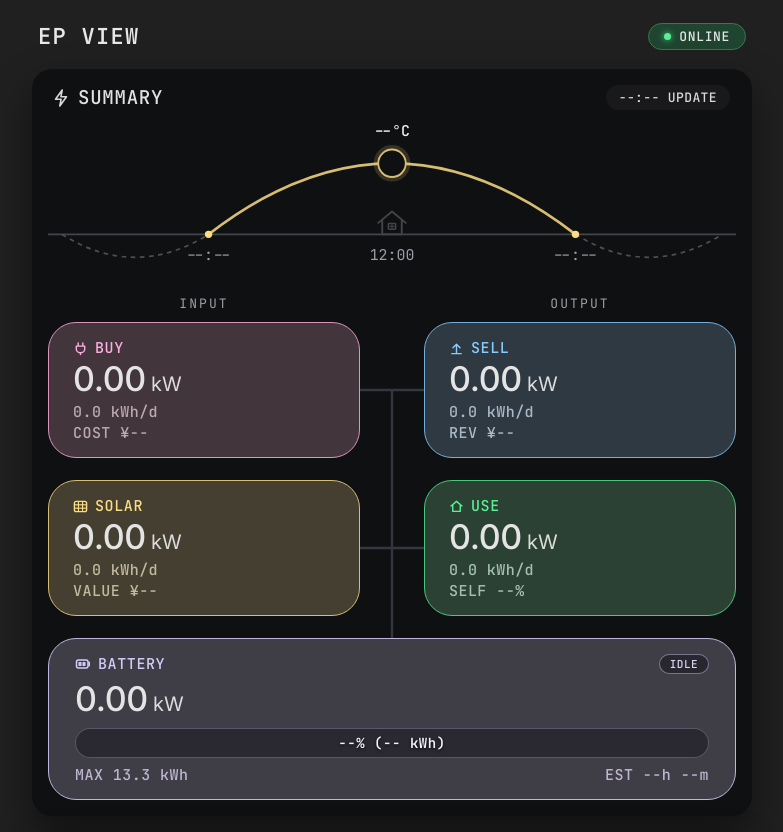
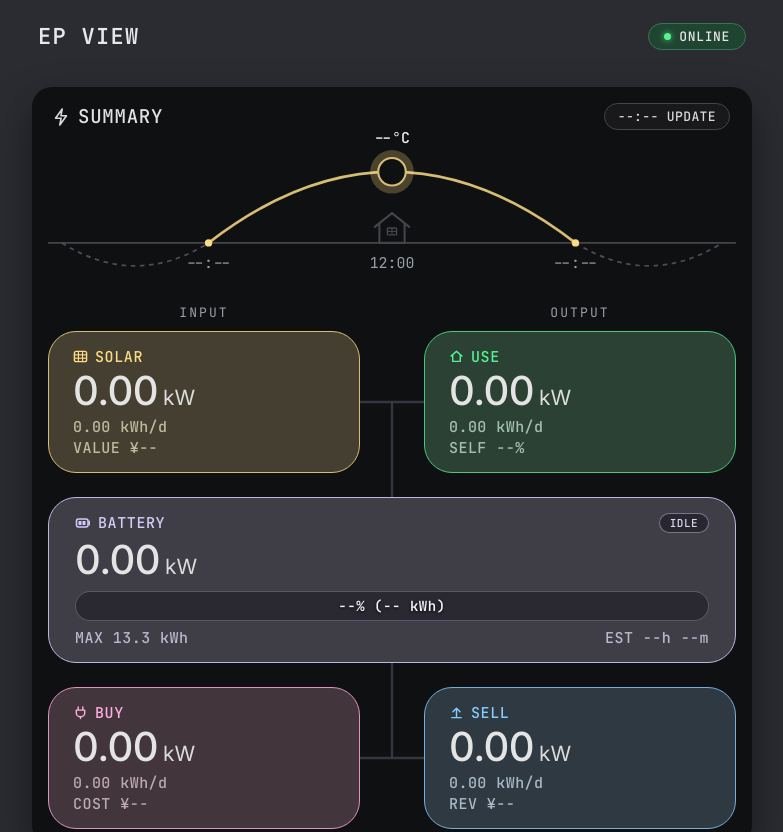
Before and after one commit to litoma/solar, a React app: page / in a window 1280 px wide. Shown: the top 832 px of the page, without its empty margins (248-1031 px from the left). Built offline with nearby package versions, Linux system fonts and the light colour scheme; no server answers.

Commit message:
Refine layout, flow routing, roof spacing, and compact currency labels

```diff
--- a/index.html
+++ b/index.html
@@ -36,23 +36,23 @@
           </span>
           <h2 class="ef-title">SUMMARY</h2>
         </div>
-        <span class="ef-pill" id="ef-time">--:-- UPDATE</span>
+        <span class="ef-pill ef-pill-time" id="ef-time">--:-- UPDATE</span>
       </header>
 
       <div class="ef-canvas">
-        <!-- 太陽軌道・外気温テキスト(枠なし)・天気アイコン (BUY〜SELLの左右幅に揃えた全幅設計) -->
+        <!-- 太陽軌道・外気温テキスト(枠なし)・天気アイコン (上部余白を少し詰め、BUY〜SELLの左右幅に揃えた設計) -->
         <div class="ef-sun-wrap">
-          <svg class="ef-sun-svg" viewBox="0 0 600 144" preserveAspectRatio="xMidYMid meet"
+          <svg class="ef-sun-svg" viewBox="0 10 600 134" preserveAspectRatio="xMidYMid meet"
             aria-label="Solar Elevation & Weather Curve">
             <!-- 地平線 (実線・左右端0〜600までフル幅) -->
             <line x1="0" y1="98" x2="600" y2="98" stroke="#44454a" stroke-width="1.6" />
-            <!-- 太陽軌道の真ん中 (12:00の上) の簡易的な家のアイコン (接地面を水平線 y=98 に重ね、窓付き) -->
-            <g transform="translate(300, 86)" aria-hidden="true">
-              <path d="M-12 2 L0 -8 L12 2 M-8.5 0 V12 H8.5 V0" fill="none" stroke="#44454a" stroke-width="1.6"
+            <!-- 太陽軌道の真ん中 (12:00の上) の家のアイコン (一回り大きく、接地面を y=98 に合わせ、窓付き) -->
+            <g transform="translate(300, 82)" aria-hidden="true">
+              <path d="M-15 2 L0 -10 L15 2 M-11 0 V16 H11 V0" fill="none" stroke="#44454a" stroke-width="1.8"
                 stroke-linecap="round" stroke-linejoin="round" />
-              <rect x="-3.2" y="2.5" width="6.4" height="5" rx="0.6" fill="none" stroke="#44454a" stroke-width="1.2" />
-              <line x1="0" y1="2.5" x2="0" y2="7.5" stroke="#44454a" stroke-width="0.9" />
-              <line x1="-3.2" y1="5" x2="3.2" y2="5" stroke="#44454a" stroke-width="0.9" />
+              <rect x="-4" y="3" width="8" height="6" rx="0.8" fill="none" stroke="#44454a" stroke-width="1.3" />
+              <line x1="0" y1="3" x2="0" y2="9" stroke="#44454a" stroke-width="1.0" />
+              <line x1="-4" y1="6" x2="4" y2="6" stroke="#44454a" stroke-width="1.0" />
             </g>
             <!-- 日の出前・日の入り後の破線カーブ -->
             <path d="M 12 98 Q 76 138 140 98" fill="none" stroke="#4d4e54" stroke-width="1.5" stroke-dasharray="4 4" />
@@ -71,13 +71,13 @@
             <text x="300" y="120" class="sun-time-label" id="sun-noon-label">12:00</text>
             <text x="460" y="120" class="sun-time-label" id="sun-set-label">--:--</text>
 
-            <!-- 現在時刻マーカー: 外気温テキスト(枠なし) + 天気アイコン -->
+            <!-- 現在時刻マーカー: 外気温テキスト(枠なし) + 天気アイコン (外側の半透明枠を太めに) -->
             <g id="sun-marker-group" transform="translate(300, 36)">
-              <g id="sun-badge-group" transform="translate(0, -24)">
+              <g id="sun-badge-group" transform="translate(0, -25)">
                 <text x="0" y="0" class="sun-badge-text" id="sun-badge-temp">--°C</text>
               </g>
-              <circle cx="0" cy="0" r="16" fill="rgba(251, 221, 132, 0.16)" id="sun-marker-glow" />
-              <circle cx="0" cy="0" r="12" fill="#0f1012" stroke="#d7bd72" stroke-width="1.6" id="sun-marker-ring" />
+              <circle cx="0" cy="0" r="19" fill="rgba(251, 221, 132, 0.25)" id="sun-marker-glow" />
+              <circle cx="0" cy="0" r="12" fill="#0f1012" stroke="#d7bd72" stroke-width="1.8" id="sun-marker-ring" />
               <g id="sun-weather-icon"></g>
             </g>
           </svg>
@@ -90,43 +90,9 @@
           <div class="ef-col-label">OUTPUT</div>
         </div>
 
-        <!-- 1段目: BUY / SELL, 2段目: SOLAR / USE, 3段目: BATTERY -->
+        <!-- 1段目: SOLAR / USE, 2段目: BATTERY, 3段目: BUY / SELL -->
         <div class="ef-flow-layout">
-          <!-- BUY (1段目・左) -->
-          <article class="ef-card ef-card-buy" id="card-buy">
-            <div class="ef-card-head">
-              <span class="ef-card-title">
-                <svg class="ef-card-icon" width="15" height="15" viewBox="0 0 16 16" fill="none" aria-hidden="true">
-                  <path
-                    d="M5.5 2V5.5M10.5 2V5.5M3.5 5.5H12.5V8.5C12.5 10.7 10.7 12.5 8.5 12.5H7.5C5.3 12.5 3.5 10.7 3.5 8.5V5.5ZM8 12.5V14.5"
-                    stroke="currentColor" stroke-width="1.5" stroke-linecap="round" stroke-linejoin="round" />
-                </svg>
-                BUY
-              </span>
-              <span class="ef-outline-badge ef-buy-badge" id="buy-mode-badge" hidden>STANDBY</span>
-            </div>
-            <div class="ef-card-value" id="val-buy-kw">0.00<span class="ef-unit">kW</span></div>
-            <div class="ef-card-sub" id="val-buy-today">0.0 kWh/d</div>
-            <div class="ef-card-highlight" id="val-buy-yen">COST ¥--</div>
-          </article>
-
-          <!-- SELL (1段目・右) -->
-          <article class="ef-card ef-card-sell" id="card-sell">
-            <div class="ef-card-head">
-              <span class="ef-card-title">
-                <svg class="ef-card-icon" width="15" height="15" viewBox="0 0 16 16" fill="none" aria-hidden="true">
-                  <path d="M8 13.5V3.5M8 3.5L4.2 7.3M8 3.5L11.8 7.3M3 13.5H13" stroke="currentColor" stroke-width="1.5"
-                    stroke-linecap="round" stroke-linejoin="round" />
-                </svg>
-                SELL
-              </span>
-            </div>
-            <div class="ef-card-value" id="val-sell-kw">0.00<span class="ef-unit">kW</span></div>
-            <div class="ef-card-sub" id="val-sell-today">0.0 kWh/d</div>
-            <div class="ef-card-highlight" id="val-sell-yen">REV ¥--</div>
-          </article>
-
-          <!-- SOLAR (2段目・左) -->
+          <!-- SOLAR (1段目・左) -->
           <article class="ef-card ef-card-solar" id="card-solar">
             <div class="ef-card-head">
               <span class="ef-card-title">
@@ -141,11 +107,11 @@
               </span>
             </div>
             <div class="ef-card-value" id="val-solar-kw">0.00<span class="ef-unit">kW</span></div>
-            <div class="ef-card-sub" id="val-solar-today">0.0 kWh/d</div>
+            <div class="ef-card-sub" id="val-solar-today">0.00 kWh/d</div>
             <div class="ef-card-highlight" id="val-solar-yen">VALUE ¥--</div>
           </article>
 
-          <!-- USE (2段目・右) -->
+          <!-- USE (1段目・右) -->
           <article class="ef-card ef-card-use" id="card-use">
             <div class="ef-card-head">
               <span class="ef-card-title">
@@ -157,31 +123,20 @@
               </span>
             </div>
             <div class="ef-card-value" id="val-use-kw">0.00<span class="ef-unit">kW</span></div>
-            <div class="ef-card-sub" id="val-use-today">0.0 kWh/d</div>
+            <div class="ef-card-sub" id="val-use-today">0.00 kWh/d</div>
             <div class="ef-card-highlight" id="val-use-self">SELF --%</div>
           </article>
 
-          <!-- 中央フロー接続線レイヤ (縦・横の太さを完全統一し、送電元の色で描画) -->
-          <svg class="ef-connectors" viewBox="0 0 64 316" preserveAspectRatio="none" aria-hidden="true">
-            <!-- ベースライン (非アクティブ時の暗い実線) -->
-            <line x1="0" y1="68" x2="64" y2="68" class="flow-line-base" vector-effect="non-scaling-stroke" />
-            <line x1="0" y1="226" x2="64" y2="226" class="flow-line-base" vector-effect="non-scaling-stroke" />
-            <line x1="32" y1="68" x2="32" y2="316" class="flow-line-base" vector-effect="non-scaling-stroke" />
-
-            <!-- アクティブ破線 -->
-            <line id="line-buy" x1="0" y1="68" x2="32" y2="68" class="flow-line" vector-effect="non-scaling-stroke" />
-            <line id="line-sell" x1="32" y1="68" x2="64" y2="68" class="flow-line" vector-effect="non-scaling-stroke" />
-            <line id="line-trunk-mid" x1="32" y1="68" x2="32" y2="226" class="flow-line"
-              vector-effect="non-scaling-stroke" />
-            <line id="line-solar" x1="0" y1="226" x2="32" y2="226" class="flow-line"
-              vector-effect="non-scaling-stroke" />
-            <line id="line-use" x1="32" y1="226" x2="64" y2="226" class="flow-line"
-              vector-effect="non-scaling-stroke" />
-            <line id="line-batt" x1="32" y1="226" x2="32" y2="316" class="flow-line"
-              vector-effect="non-scaling-stroke" />
+          <!-- 上段コネクタ: SOLAR / USE ⇄ BATTERY 上端 -->
+          <svg class="ef-connectors ef-connectors-top" viewBox="0 0 64 166" preserveAspectRatio="none" aria-hidden="true">
+            <line x1="0" y1="71" x2="64" y2="71" class="flow-line-base" vector-effect="non-scaling-stroke" />
+            <line x1="32" y1="71" x2="32" y2="166" class="flow-line-base" vector-effect="non-scaling-stroke" />
+            <line id="line-solar" x1="0" y1="71" x2="32" y2="71" class="flow-line" vector-effect="non-scaling-stroke" />
+            <line id="line-use" x1="32" y1="71" x2="64" y2="71" class="flow-line" vector-effect="non-scaling-stroke" />
+            <line id="line-trunk-high" x1="32" y1="71" x2="32" y2="166" class="flow-line" vector-effect="non-scaling-stroke" />
           </svg>
 
-          <!-- BATTERY (3段目ワイド: 1段目右上に状態バッジ、2段目にkW、バー上に%・kWh、左下 MAX) -->
+          <!-- BATTERY (2段目ワイド) -->
           <article class="ef-card-battery" id="card-battery">
             <div class="ef-batt-top">
               <span class="ef-batt-label">
@@ -204,6 +159,49 @@
               <span id="val-batt-cap">MAX 13.3 kWh</span>
               <span id="val-batt-est">EST --h --m</span>
             </div>
+          </article>
+
+          <!-- 下段コネクタ: BATTERY 下端 ⇄ BUY / SELL -->
+          <svg class="ef-connectors ef-connectors-bottom" viewBox="0 0 64 166" preserveAspectRatio="none" aria-hidden="true">
+            <line x1="32" y1="0" x2="32" y2="95" class="flow-line-base" vector-effect="non-scaling-stroke" />
+            <line x1="0" y1="95" x2="64" y2="95" class="flow-line-base" vector-effect="non-scaling-stroke" />
+            <line id="line-trunk-low" x1="32" y1="0" x2="32" y2="95" class="flow-line" vector-effect="non-scaling-stroke" />
+            <line id="line-buy" x1="0" y1="95" x2="32" y2="95" class="flow-line" vector-effect="non-scaling-stroke" />
+            <line id="line-sell" x1="32" y1="95" x2="64" y2="95" class="flow-line" vector-effect="non-scaling-stroke" />
+          </svg>
+
+          <!-- BUY (3段目・左) -->
+          <article class="ef-card ef-card-buy" id="card-buy">
+            <div class="ef-card-head">
+              <span class="ef-card-title">
+                <svg class="ef-card-icon" width="15" height="15" viewBox="0 0 16 16" fill="none" aria-hidden="true">
+                  <path
+                    d="M5.5 2V5.5M10.5 2V5.5M3.5 5.5H12.5V8.5C12.5 10.7 10.7 12.5 8.5 12.5H7.5C5.3 12.5 3.5 10.7 3.5 8.5V5.5ZM8 12.5V14.5"
+                    stroke="currentColor" stroke-width="1.5" stroke-linecap="round" stroke-linejoin="round" />
+                </svg>
+                BUY
+              </span>
+              <span class="ef-outline-badge ef-buy-badge" id="buy-mode-badge" hidden>STANDBY</span>
+            </div>
+            <div class="ef-card-value" id="val-buy-kw">0.00<span class="ef-unit">kW</span></div>
+            <div class="ef-card-sub" id="val-buy-today">0.00 kWh/d</div>
+            <div class="ef-card-highlight" id="val-buy-yen">COST ¥--</div>
+          </article>
+
+          <!-- SELL (3段目・右) -->
+          <article class="ef-card ef-card-sell" id="card-sell">
+            <div class="ef-card-head">
+              <span class="ef-card-title">
+                <svg class="ef-card-icon" width="15" height="15" viewBox="0 0 16 16" fill="none" aria-hidden="true">
+                  <path d="M8 13.5V3.5M8 3.5L4.2 7.3M8 3.5L11.8 7.3M3 13.5H13" stroke="currentColor" stroke-width="1.5"
+                    stroke-linecap="round" stroke-linejoin="round" />
+                </svg>
+                SELL
+              </span>
+            </div>
+            <div class="ef-card-value" id="val-sell-kw">0.00<span class="ef-unit">kW</span></div>
+            <div class="ef-card-sub" id="val-sell-today">0.00 kWh/d</div>
+            <div class="ef-card-highlight" id="val-sell-yen">REV ¥--</div>
           </article>
         </div>
       </div>
@@ -268,8 +266,8 @@
                     <rect x="228.5" y="173.5" width="12.5" height="29" rx="2" class="roof-mod mod-pv1" />
                     <rect x="228.5" y="205.5" width="12.5" height="29" rx="2" class="roof-mod mod-pv1" />
                     <rect x="228.5" y="237.5" width="12.5" height="29" rx="2" class="roof-mod mod-pv1" />
-                    <!-- 右列 32TM-310 (1枚: 1762×767) -->
-                    <rect x="245" y="205.5" width="12.5" height="29" rx="2" class="roof-mod mod-pv1" />
+                    <!-- 右列 32TM-310 (1枚: 緑の上から2つ目 y=189.5 に合わせる) -->
+                    <rect x="245" y="189.5" width="12.5" height="29" rx="2" class="roof-mod mod-pv1" />
                   </g>
 
                   <!-- EAST (右三角領域, 中心 y=220): 北側(上)=36TM-350(2枚), 南側(下)=48TM-465(2枚) -->
@@ -419,8 +417,8 @@
       </div>
     </section>
 
-    <!-- 3. ECONOMICAL ウィジェット (推定発電量と実績発電量の比較・Recharts) -->
-    <section class="ef-shell ef-shell-solar" aria-label="Economical Solar Generation">
+    <!-- 3. PV GENERATION ウィジェット (推定発電量と実績発電量の比較・Recharts) -->
+    <section class="ef-shell ef-shell-solar" aria-label="PV Generation">
       <header class="ef-header">
         <div class="ef-header-left">
           <span class="ef-bolt" aria-hidden="true">
@@ -429,7 +427,7 @@
                 stroke-linecap="round" />
             </svg>
           </span>
-          <h2 class="ef-title ef-title-solar">ECONOMICAL</h2>
+          <h2 class="ef-title ef-title-solar">PV GENERATION</h2>
         </div>
       </header>
 
@@ -470,7 +468,6 @@
             </svg>
           </span>
           <h2 class="ef-title ef-title-battery">BMS STATUS</h2>
-          <span class="ef-pill ef-pill-battery">48 CELLS · 16 TEMPS</span>
         </div>
       </header>
 
--- a/web/main.ts
+++ b/web/main.ts
@@ -110,18 +110,20 @@ function buildWeatherIconSvg(
 ): { svg: string; ringColor: string; glowColor: string } {
   const cond = (condition || "CLEAR").toUpperCase();
   const nightRing = "#44454a";
-  const nightGlow = "rgba(110, 114, 126, 0.14)";
+  const nightGlow = "rgba(110, 114, 126, 0.28)";
+  const dayRing = "#d7bd72";
+  const dayGlow = "rgba(251, 221, 132, 0.25)";
 
   if (cond.includes("THUNDER")) {
     return {
-      ringColor: isNight ? nightRing : "#d7bd72",
-      glowColor: isNight ? nightGlow : "rgba(251, 221, 132, 0.18)",
-      svg: `
+      ringColor: isNight ? nightRing : dayRing,
+      glowColor: isNight ? nightGlow : dayGlow,
+      svg: `<g transform="translate(0.5, 0.2)">
         <path d="M-5.5,0.5 H4.5 A3.2,3.2 0 0,0 4.5,-5.8 A4.2,4.2 0 0,0 -3.5,-6.5 A3.4,3.4 0 0,0 -5.5,0.5 Z"
               fill="#353740" stroke="#d9dce3" stroke-width="1.3" stroke-linejoin="round" />
         <path d="M0.5,0.5 L-1.8,4.6 H0.8 L-0.8,8.2 L3.2,3.6 H0.6 Z"
               fill="#fbdd84" stroke="#fbdd84" stroke-width="0.6" stroke-linejoin="round" />
-      `,
+      </g>`,
     };
   }
 
@@ -131,52 +133,52 @@ function buildWeatherIconSvg(
     cond.includes("SHOWER")
   ) {
     return {
-      ringColor: isNight ? nightRing : "#d7bd72",
-      glowColor: isNight ? nightGlow : "rgba(251, 221, 132, 0.18)",
-      svg: `
+      ringColor: isNight ? nightRing : dayRing,
+      glowColor: isNight ? nightGlow : dayGlow,
+      svg: `<g transform="translate(0.5, 0.8)">
         <path d="M-5.5,0.2 H4.5 A3.2,3.2 0 0,0 4.5,-6.0 A4.2,4.2 0 0,0 -3.5,-6.7 A3.4,3.4 0 0,0 -5.5,0.2 Z"
               fill="#313842" stroke="#d9dce3" stroke-width="1.35" stroke-linejoin="round" />
         <line x1="-3.5" y1="2.6" x2="-4.6" y2="6.2" stroke="#88cdff" stroke-width="1.4" stroke-linecap="round" />
         <line x1="0.2" y1="2.6" x2="-0.9" y2="6.2" stroke="#88cdff" stroke-width="1.4" stroke-linecap="round" />
         <line x1="3.9" y1="2.6" x2="2.8" y2="6.2" stroke="#88cdff" stroke-width="1.4" stroke-linecap="round" />
-      `,
+      </g>`,
     };
   }
 
   if (cond.includes("SNOW")) {
     return {
-      ringColor: isNight ? nightRing : "#d7bd72",
-      glowColor: isNight ? nightGlow : "rgba(251, 221, 132, 0.18)",
-      svg: `
+      ringColor: isNight ? nightRing : dayRing,
+      glowColor: isNight ? nightGlow : dayGlow,
+      svg: `<g transform="translate(0.5, 0.8)">
         <path d="M-5.5,0.2 H4.5 A3.2,3.2 0 0,0 4.5,-6.0 A4.2,4.2 0 0,0 -3.5,-6.7 A3.4,3.4 0 0,0 -5.5,0.2 Z"
               fill="#323640" stroke="#d9dce3" stroke-width="1.35" stroke-linejoin="round" />
         <circle cx="-3.2" cy="4.4" r="1.2" fill="#e5f3ff" />
         <circle cx="0.3" cy="5.4" r="1.2" fill="#e5f3ff" />
         <circle cx="3.8" cy="4.4" r="1.2" fill="#e5f3ff" />
-      `,
+      </g>`,
     };
   }
 
   if (cond.includes("PARTLY") || cond.includes("MAINLY")) {
     return {
-      ringColor: isNight ? nightRing : "#d7bd72",
-      glowColor: isNight ? nightGlow : "rgba(251, 221, 132, 0.18)",
-      svg: `
+      ringColor: isNight ? nightRing : dayRing,
+      glowColor: isNight ? nightGlow : dayGlow,
+      svg: `<g transform="translate(0.3, 0.6)">
         <circle cx="-3.2" cy="-3.2" r="3.4" fill="#fbdd84" />
         <path d="M-4.2,3.6 H5.0 A3.0,3.0 0 0,0 5.0,-2.2 A3.9,3.9 0 0,0 -2.4,-2.9 A3.1,3.1 0 0,0 -4.2,3.6 Z"
               fill="#353740" stroke="#e2e4ec" stroke-width="1.35" stroke-linejoin="round" />
-      `,
+      </g>`,
     };
   }
 
   if (cond.includes("CLOUD") || cond.includes("FOG")) {
     return {
-      ringColor: isNight ? nightRing : "#d7bd72",
-      glowColor: isNight ? nightGlow : "rgba(251, 221, 132, 0.18)",
-      svg: `
+      ringColor: isNight ? nightRing : dayRing,
+      glowColor: isNight ? nightGlow : dayGlow,
+      svg: `<g transform="translate(0.4, 1.0)">
         <path d="M-5.5,2.8 H4.8 A3.3,3.3 0 0,0 4.8,-3.6 A4.3,4.3 0 0,0 -3.4,-4.4 A3.5,3.5 0 0,0 -5.5,2.8 Z"
               fill="#353740" stroke="#d9dce3" stroke-width="1.4" stroke-linejoin="round" />
-      `,
+      </g>`,
     };
   }
 
@@ -185,16 +187,16 @@ function buildWeatherIconSvg(
     return {
       ringColor: nightRing,
       glowColor: nightGlow,
-      svg: `
+      svg: `<g transform="translate(0.5, 0.5)">
         <path d="M2.2,-5.8 A6.0,6.0 0 1,0 5.8,3.2 A4.6,4.6 0 1,1 2.2,-5.8 Z"
               fill="#fbdd84" />
-      `,
+      </g>`,
     };
   }
 
   return {
-    ringColor: "#d7bd72",
-    glowColor: "rgba(251, 221, 132, 0.22)",
+    ringColor: dayRing,
+    glowColor: dayGlow,
     svg: `
       <circle cx="0" cy="0" r="4.2" fill="#fbdd84" />
       <g stroke="#fbdd84" stroke-width="1.4" stroke-linecap="round">
@@ -262,9 +264,9 @@ function positionSunMarker(
 
 /**
  * 送電線の点線はすべて送電元 (BUY=ピンク / SOLAR=黄色 / BATTERY=紫) の色で描画する
- * 1段目: BUY / SELL (y=68)
- * 2段目: SOLAR / USE (y=226)
- * 3段目: BATTERY (y=316)
+ * 1段目: SOLAR / USE
+ * 2段目: BATTERY (中央)
+ * 3段目: BUY / SELL
  */
 function updateFlowLines(
   solarKw: number,
@@ -293,30 +295,33 @@ function updateFlowLines(
   // 2. SOLAR から出る線: 送電元は SOLAR (黄色)
   setLine("line-solar", solarActive ? "active-solar" : null);
 
-  // 3. SELL へ入る線 & 中段縦ライン (y=68 <-> y=226)
+  // 3. SELL へ入る線 & 下段縦ライン (BATTERY <-> BUY/SELL)
   if (sellActive && (solarActive || battDischarging)) {
     const exportColor = solarActive ? "active-solar" : "active-battery";
     setLine("line-sell", exportColor);
-    setLine("line-trunk-mid", `${exportColor} flow-reverse`);
+    setLine("line-trunk-low", exportColor);
   } else {
     setLine("line-sell", null);
     if (buyActive && (useActive || battCharging)) {
-      setLine("line-trunk-mid", "active-buy");
+      // 買電して BATTERY 経由で USE または BATTERY 充電へ送る (ピンク・下から上)
+      setLine("line-trunk-low", "active-buy flow-reverse");
     } else {
-      setLine("line-trunk-mid", null);
+      setLine("line-trunk-low", null);
     }
   }
 
-  // 4. BATTERY 縦ライン (y=226 <-> y=316)
+  // 4. 上段縦ライン (SOLAR/USE <-> BATTERY)
   if (battDischarging) {
     // 放電時: 送電元は BATTERY (紫・下から上)
-    setLine("line-batt", "active-battery flow-reverse");
-  } else if (battCharging && (solarActive || buyActive)) {
-    // 充電時: 送電元は SOLAR (黄色) または BUY (ピンク) (上から下)
-    const chargeSourceColor = solarActive ? "active-solar" : "active-buy";
-    setLine("line-batt", chargeSourceColor);
+    setLine("line-trunk-high", "active-battery flow-reverse");
+  } else if (battCharging && solarActive) {
+    // 太陽光から充電時: 送電元は SOLAR (黄色・上から下)
+    setLine("line-trunk-high", "active-solar");
+  } else if (buyActive && useActive) {
+    // 買電して BATTERY 経由で USE へ供給時: 送電元は BUY (ピンク・下から上)
+    setLine("line-trunk-high", "active-buy flow-reverse");
   } else {
-    setLine("line-batt", null);
+    setLine("line-trunk-high", null);
   }
 
   // 5. USE へ入る線: 実際に動いている送電元 (SOLAR / BATTERY / BUY) があるときのみ同じ色で点灯
--- a/web/style.css
+++ b/web/style.css
@@ -12,7 +12,7 @@
 }
 
 body {
-  background-color: #202020;
+  background-color: #2b2c32;
   color: #e2e2e2;
   font-family: var(--font-sans);
   min-height: 100vh;
@@ -28,7 +28,7 @@ body {
   max-width: 720px;
   display: flex;
   flex-direction: column;
-  gap: 18px;
+  gap: 36px;
 }
 
 /* 最上部ヘッダー: EP VIEW & ONLINE/OFFLINE (ef-shellと同じ横幅) */
@@ -117,6 +117,10 @@ body {
   padding: 4px 13px;
   border-radius: 999px;
   letter-spacing: 0.03em;
+}
+
+.ef-pill-time {
+  border: 1px solid #44454a;
 }
 
 .ef-pill-solar {
@@ -230,47 +234,54 @@ body {
   color: #9c9ea6;
 }
 
-/* 1段目: BUY / SELL, 2段目: SOLAR / USE, 3段目: BATTERY */
+/* 1段目: SOLAR / USE, 2段目: BATTERY, 3段目: BUY / SELL */
 .ef-flow-layout {
   position: relative;
   display: grid;
   grid-template-columns: minmax(0, 1fr) 64px minmax(0, 1fr);
-  grid-template-rows: 136px 22px 136px 22px 162px;
+  grid-template-rows: 142px 24px 166px 24px 142px;
+}
+
+#card-solar {
+  grid-column: 1;
+  grid-row: 1;
+}
+
+#card-use {
+  grid-column: 3;
+  grid-row: 1;
+}
+
+#card-battery {
+  grid-column: 1 / 4;
+  grid-row: 3;
 }
 
 #card-buy {
   grid-column: 1;
-  grid-row: 1;
+  grid-row: 5;
 }
 
 #card-sell {
   grid-column: 3;
-  grid-row: 1;
-}
-
-#card-solar {
-  grid-column: 1;
-  grid-row: 3;
-}
-
-#card-use {
-  grid-column: 3;
-  grid-row: 3;
-}
-
-#card-battery {
-  grid-column: 1 / 4;
   grid-row: 5;
 }
 
-/* 中央のフロー接続線SVG */
+/* 中央のフロー接続線SVG (上段: SOLAR/USE⇄BATTERY, 下段: BATTERY⇄BUY/SELL) */
 .ef-connectors {
   grid-column: 2;
-  grid-row: 1 / 5;
   width: 100%;
   height: 100%;
   pointer-events: none;
   display: block;
+}
+
+.ef-connectors-top {
+  grid-row: 1 / 3;
+}
+
+.ef-connectors-bottom {
+  grid-row: 4 / 6;
 }
 
 .flow-line-base {
@@ -380,19 +391,19 @@ body {
   border: 1px solid rgba(191, 182, 224, 0.55);
 }
 
-/* 2段目の数値(34px)と2段階小さい単位 kW (20px) */
+/* 2段目の数値(40px)と単位 kW (21px) */
 .ef-card-value {
   font-family: var(--font-sans);
-  font-size: 34px;
+  font-size: 40px;
   font-weight: 500;
   color: #e4e4e4;
-  line-height: 1.08;
-  letter-spacing: -0.01em;
+  line-height: 1.06;
+  letter-spacing: -0.015em;
   margin: 1px 0 3px;
 }
 
 .ef-unit {
-  font-size: 20px;
+  font-size: 21px;
   font-weight: 400;
   margin-left: 5px;
   letter-spacing: 0;
@@ -508,11 +519,11 @@ body {
 
 .ef-batt-value {
   font-family: var(--font-sans);
-  font-size: 34px;
+  font-size: 40px;
   font-weight: 500;
   color: #e4e4e4;
-  line-height: 1.08;
-  letter-spacing: -0.01em;
+  line-height: 1.06;
+  letter-spacing: -0.015em;
   margin: 1px 0 3px;
 }
 
@@ -569,14 +580,14 @@ body {
 .pv-xmap {
   position: relative;
   width: 100%;
-  min-height: 386px;
+  min-height: 416px;
 }
 
-/* 中央の ROOF 見出し + 15 PANELS · 6.065 kW + 屋根枠SVG */
+/* 中央の ROOF 見出し + 15 PANELS · 6.065 kW + 屋根枠SVG (SOUTHとの余白を確保) */
 .pv-roof-center {
   position: absolute;
   left: 50%;
-  top: 55%;
+  top: 52%;
   transform: translate(-50%, -50%);
   width: 244px;
   display: flex;
@@ -651,6 +662,7 @@ body {
 
 .pv-spec-model {
   font-family: var(--font-mono);
+  font-size: 15px;
   font-size: 14.5px;
   font-weight: 600;
   color: #fbdd84;
@@ -672,19 +684,24 @@ body {
 
 .pv-spec-qty {
   font-family: var(--font-sans);
+  font-size: 20px;
   font-size: 19px;
   font-weight: 600;
   color: #f0f0f5;
 }
 
+.pv-spec-dir {
   .pv-spec-cap {
     font-family: var(--font-mono);
+    font-size: 13px;
     font-size: 12px;
     color: #c2c5d0;
   }
 
+  .pv-spec-cap {
     .pv-spec-detail {
       font-family: var(--font-mono);
+      font-size: 12px;
       font-size: 11px;
       color: #9da1ae;
       line-height: 1.4;
@@ -1321,6 +1338,7 @@ body {
 
     .payback-milestones-grid {
       display: grid;
+      grid-template-columns: repeat(9, minmax(0, 1fr));
       grid-template-columns: repeat(var(--milestones-cols, 8), minmax(0, 1fr));
       gap: 5px;
     }
@@ -1332,7 +1350,7 @@ body {
 
       .ef-flow-layout {
         grid-template-columns: minmax(0, 1fr) 26px minmax(0, 1fr);
-    grid-template-rows: 132px 18px 132px 18px 154px;
+        grid-template-rows: 136px 20px 158px 20px 136px;
       }
 
       .ef-col-headers {
@@ -1361,7 +1379,7 @@ body {
 
       .ef-card-value,
       .ef-batt-value {
-    font-size: 27px;
+        font-size: 31px;
       }
 
       .ef-unit {
```
Also changed, not shown: web/PaybackChart.tsx (+21 -11 lines). Lines whose indentation alone changed are shown as unchanged.
